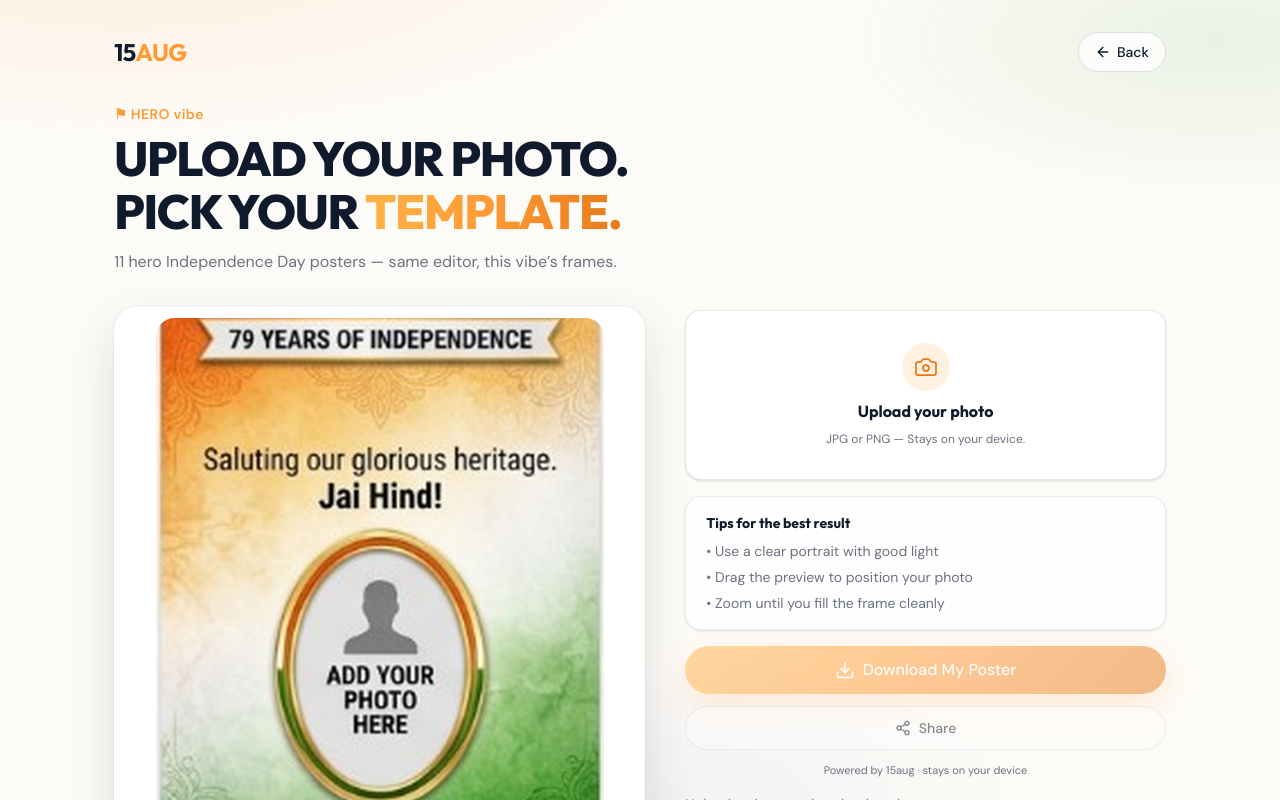
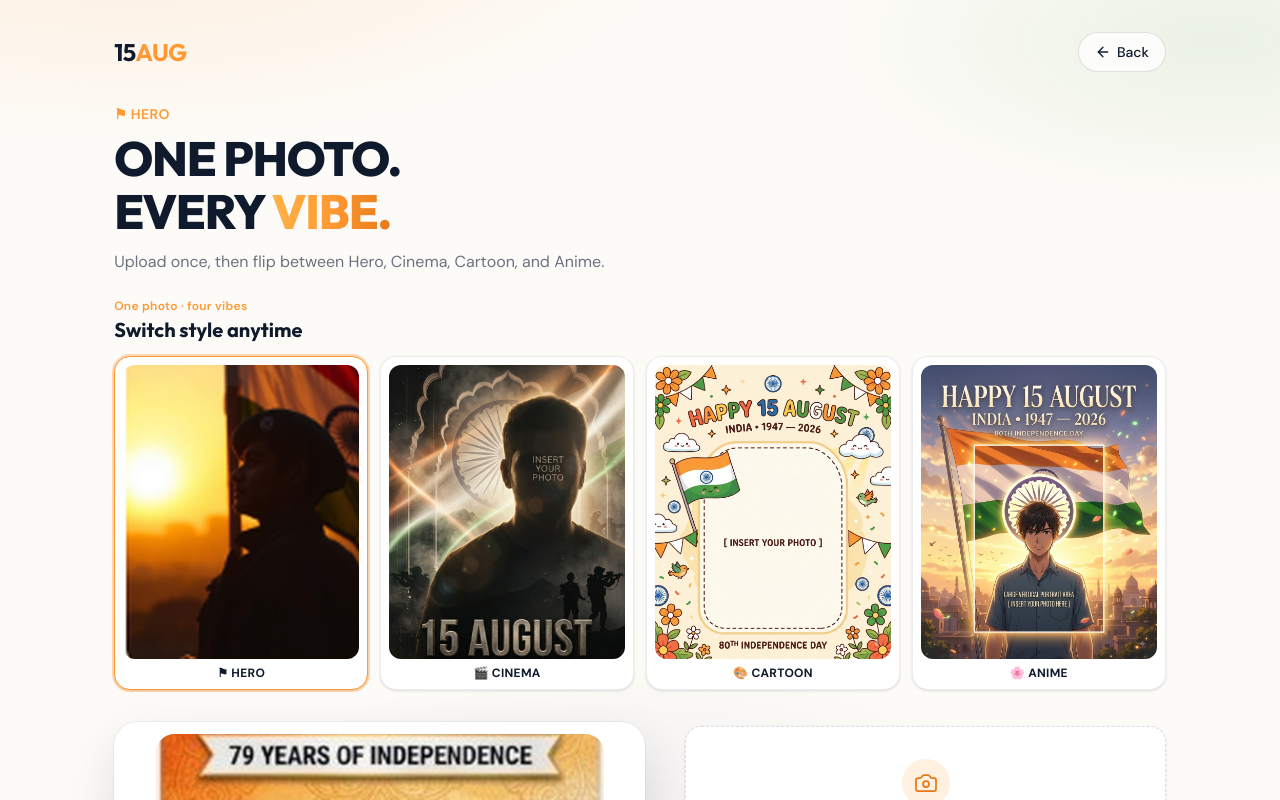
Before and after one commit to Sonukamble/photo_editors, a Next.js app: page /create in a window 1280 px wide. Shown: the top 800 px of the page. Built offline with nearby package versions, Linux system fonts and the light colour scheme.

Commit message:
added diff section

```diff
--- a/components/create/CreateStudio.tsx
+++ b/components/create/CreateStudio.tsx
@@ -7,15 +7,23 @@ import { TemplatePicker } from "@/components/create/TemplatePicker";
 import { PhotoUpload } from "@/components/create/PhotoUpload";
 import { ComposerCanvas } from "@/components/create/ComposerCanvas";
 import { DownloadButton } from "@/components/create/DownloadButton";
+import { VibeSwitcher } from "@/components/create/VibeSwitcher";
 import type { PhotoTransform } from "@/lib/compose-canvas";
+import { loadUserPhoto, saveUserPhoto } from "@/lib/user-photo";
 import {
   getTemplatesForVibe,
+  getVibe,
   resolveCreateSelection,
   type TemplateId,
   type VibeId,
 } from "@/lib/templates";
 
 const MAX_BYTES = 12 * 1024 * 1024;
+const DEFAULT_TRANSFORM: PhotoTransform = {
+  scale: 1.08,
+  offsetX: 0,
+  offsetY: 0,
+};
 
 type Props = {
   vibe?: string;
@@ -28,32 +36,40 @@ export function CreateStudio({ vibe: vibeParam, initialStyle }: Props) {
     [vibeParam, initialStyle]
   );
 
-  const vibeId = initial.vibe.id as VibeId;
-  const vibeTemplates = useMemo(
-    () => getTemplatesForVibe(vibeId),
-    [vibeId]
-  );
-
-  const [selectedId, setSelectedId] = useState<TemplateId>(initial.template.id);
+  const [vibeId, setVibeId] = useState<VibeId>(initial.vibe.id);
+  const [picked, setPicked] = useState<Partial<Record<VibeId, TemplateId>>>({
+    [initial.vibe.id]: initial.template.id,
+  });
   const [objectUrl, setObjectUrl] = useState<string | null>(null);
   const [image, setImage] = useState<HTMLImageElement | null>(null);
   const [uploadError, setUploadError] = useState<string | null>(null);
-  const [transform, setTransform] = useState<PhotoTransform>({
-    scale: 1.08,
-    offsetX: 0,
-    offsetY: 0,
-  });
+  const [transform, setTransform] = useState<PhotoTransform>(DEFAULT_TRANSFORM);
   const canvasRef = useRef<HTMLCanvasElement | null>(null);
+  const uploadedRef = useRef(false);
 
+  const vibe = getVibe(vibeId);
+  const vibeTemplates = useMemo(() => getTemplatesForVibe(vibeId), [vibeId]);
+  const selectedId =
+    picked[vibeId] ??
+    (vibeTemplates.some((t) => t.id === initial.template.id)
+      ? initial.template.id
+      : vibe.defaultTemplateId);
   const template =
     vibeTemplates.find((t) => t.id === selectedId) ?? vibeTemplates[0]!;
 
   useEffect(() => {
-    // Keep selection valid when vibe changes
-    if (!vibeTemplates.some((t) => t.id === selectedId)) {
-      setSelectedId(vibeTemplates[0]!.id);
-    }
-  }, [vibeTemplates, selectedId]);
+    let cancelled = false;
+    loadUserPhoto().then((blob) => {
+      if (!blob || cancelled || uploadedRef.current) return;
+      setObjectUrl((prev) => {
+        if (prev) URL.revokeObjectURL(prev);
+        return URL.createObjectURL(blob);
+      });
+    });
+    return () => {
+      cancelled = true;
+    };
+  }, []);
 
   useEffect(() => {
     if (!objectUrl) return;
@@ -91,13 +107,22 @@ export function CreateStudio({ vibe: vibeParam, initialStyle }: Props) {
       setUploadError("Image is too large (max 12MB).");
       return;
     }
+    uploadedRef.current = true;
     setUploadError(null);
     setImage(null);
-    setTransform({ scale: 1.08, offsetX: 0, offsetY: 0 });
+    setTransform(DEFAULT_TRANSFORM);
     setObjectUrl((prev) => {
       if (prev) URL.revokeObjectURL(prev);
       return URL.createObjectURL(file);
     });
+    void saveUserPhoto(file);
+  }
+
+  function handleVibe(next: VibeId) {
+    if (next === vibeId) return;
+    setVibeId(next);
+    setTransform(DEFAULT_TRANSFORM);
+    window.history.replaceState(null, "", `/create?vibe=${next}`);
   }
 
   const tipFace =
@@ -126,19 +151,22 @@ export function CreateStudio({ vibe: vibeParam, initialStyle }: Props) {
         </Link>
       </header>
 
-      <div className="mb-8 max-w-3xl">
+      <div className="mb-6 max-w-3xl">
         <p className="mb-2 text-sm font-semibold tracking-wide text-saffron">
-          {initial.vibe.emoji} {initial.vibe.name} vibe
+          {vibe.emoji} {vibe.name}
         </p>
         <h1 className="font-display text-[1.85rem] font-extrabold leading-[1.1] tracking-tight text-navy sm:text-4xl md:text-5xl">
-          UPLOAD YOUR PHOTO.
+          ONE PHOTO.
           <br />
-          PICK YOUR <span className="text-gradient-saffron">TEMPLATE.</span>
+          EVERY <span className="text-gradient-saffron">VIBE.</span>
         </h1>
         <p className="mt-3 text-sm text-muted sm:text-base">
-          {vibeTemplates.length} {initial.vibe.name.toLowerCase()} Independence
-          Day posters — same editor, this vibe’s frames.
+          Upload once, then flip between Hero, Cinema, Cartoon, and Anime.
         </p>
+      </div>
+
+      <div className="mb-8">
+        <VibeSwitcher value={vibeId} onChange={handleVibe} />
       </div>
 
       <div className="grid items-start gap-6 lg:grid-cols-[minmax(0,1.05fr)_minmax(0,0.95fr)] lg:gap-10">
@@ -153,7 +181,7 @@ export function CreateStudio({ vibe: vibeParam, initialStyle }: Props) {
         <div className="space-y-4 lg:pt-1">
           <PhotoUpload
             onFile={handleFile}
-            hasPhoto={Boolean(objectUrl)}
+            previewUrl={objectUrl}
             error={uploadError}
           />
 
@@ -171,7 +199,7 @@ export function CreateStudio({ vibe: vibeParam, initialStyle }: Props) {
           <DownloadButton canvasRef={canvasRef} disabled={!image} />
           {!image && (
             <p className="text-center text-sm text-muted lg:text-left">
-              Upload a photo to download or share.
+              Upload a photo once — then download any vibe.
             </p>
           )}
         </div>
@@ -180,10 +208,10 @@ export function CreateStudio({ vibe: vibeParam, initialStyle }: Props) {
       <TemplatePicker
         templates={vibeTemplates}
         selectedId={template.id}
-        title={`${initial.vibe.name} templates (${vibeTemplates.length})`}
+        title={`${vibe.name} templates (${vibeTemplates.length})`}
         onSelect={(id) => {
-          setSelectedId(id);
-          setTransform({ scale: 1.08, offsetX: 0, offsetY: 0 });
+          setPicked((prev) => ({ ...prev, [vibeId]: id }));
+          setTransform(DEFAULT_TRANSFORM);
         }}
       />
     </div>
--- a/components/create/PhotoUpload.tsx
+++ b/components/create/PhotoUpload.tsx
@@ -1,15 +1,15 @@
 "use client";
 
 import { useRef } from "react";
-import { Camera } from "lucide-react";
+import { Camera, RefreshCw } from "lucide-react";
 
 type Props = {
   onFile: (file: File) => void;
-  hasPhoto: boolean;
+  previewUrl: string | null;
   error: string | null;
 };
 
-export function PhotoUpload({ onFile, hasPhoto, error }: Props) {
+export function PhotoUpload({ onFile, previewUrl, error }: Props) {
   const inputRef = useRef<HTMLInputElement>(null);
 
   return (
@@ -25,21 +25,51 @@ export function PhotoUpload({ onFile, hasPhoto, error }: Props) {
           e.target.value = "";
         }}
       />
+
+      {previewUrl ? (
+        <div className="flex items-center gap-3 rounded-2xl border border-navy/8 bg-white px-3 py-3 shadow-sm sm:px-4">
+          <div className="relative h-16 w-16 shrink-0 overflow-hidden rounded-xl bg-ivory ring-1 ring-navy/10">
+            {/* blob: preview — native img, not next/image */}
+            <img
+              src={previewUrl}
+              alt="Your photo"
+              className="h-full w-full object-cover"
+            />
+          </div>
+          <div className="min-w-0 flex-1">
+            <p className="font-display text-sm font-bold text-navy">
+              Photo ready
+            </p>
+            <p className="mt-0.5 text-xs leading-snug text-muted">
+              Used on Hero, Cinema, Cartoon & Anime — upload once.
+            </p>
+          </div>
           <button
             type="button"
             onClick={() => inputRef.current?.click()}
-        className="flex w-full flex-col items-center justify-center gap-2 rounded-2xl border border-navy/10 bg-white px-5 py-8 text-center shadow-sm transition hover:border-saffron/40 hover:shadow-md"
+            className="inline-flex shrink-0 items-center gap-1.5 rounded-full border border-navy/12 bg-ivory px-3 py-2 text-xs font-semibold text-navy transition hover:border-saffron/40"
+          >
+            <RefreshCw className="h-3.5 w-3.5" />
+            Change
+          </button>
+        </div>
+      ) : (
+        <button
+          type="button"
+          onClick={() => inputRef.current?.click()}
+          className="flex w-full flex-col items-center justify-center gap-2 rounded-2xl border border-dashed border-navy/15 bg-white px-5 py-8 text-center shadow-sm transition hover:border-saffron/50 hover:shadow-md"
         >
           <span className="flex h-12 w-12 items-center justify-center rounded-full bg-saffron/15 text-saffron-deep">
             <Camera className="h-6 w-6" strokeWidth={1.75} />
           </span>
           <span className="font-display text-base font-bold text-navy">
-          {hasPhoto ? "Change your photo" : "Upload your photo"}
+            Upload your photo once
           </span>
-        <span className="text-xs text-muted">
-          JPG or PNG — Stays on your device.
+          <span className="max-w-[16rem] text-xs leading-snug text-muted">
+            JPG or PNG — stays on this device, then try every vibe.
           </span>
         </button>
+      )}
       {error && <p className="mt-2 text-sm text-red-600">{error}</p>}
     </div>
   );
--- /dev/null
+++ b/components/create/VibeSwitcher.tsx
@@ -0,0 +1,59 @@
+"use client";
+
+import Image from "next/image";
+import { motion } from "framer-motion";
+import { vibes, type VibeId } from "@/lib/templates";
+
+type Props = {
+  value: VibeId;
+  onChange: (id: VibeId) => void;
+};
+
+export function VibeSwitcher({ value, onChange }: Props) {
+  return (
+    <div>
+      <div className="flex items-end justify-between gap-3">
+        <div>
+          <p className="text-xs font-semibold tracking-wide text-saffron">
+            One photo · four vibes
+          </p>
+          <h2 className="font-display mt-0.5 text-lg font-bold text-navy sm:text-xl">
+            Switch style anytime
+          </h2>
+        </div>
+      </div>
+
+      <div className="mt-3 grid grid-cols-4 gap-2 sm:gap-3">
+        {vibes.map((v) => {
+          const selected = v.id === value;
+          return (
+            <motion.button
+              key={v.id}
+              type="button"
+              whileTap={{ scale: 0.97 }}
+              onClick={() => onChange(v.id)}
+              className={`overflow-hidden rounded-2xl border bg-white p-1.5 text-left shadow-sm transition sm:p-2 ${
+                selected
+                  ? "border-saffron ring-2 ring-saffron/35 shadow-md"
+                  : "border-navy/8 hover:border-navy/15"
+              }`}
+            >
+              <div className="relative aspect-[4/5] overflow-hidden rounded-xl bg-ivory">
+                <Image
+                  src={v.imageSrc}
+                  alt={v.name}
+                  fill
+                  className="object-cover"
+                  sizes="(max-width: 768px) 22vw, 140px"
+                />
+              </div>
+              <p className="mt-1.5 px-0.5 text-center text-[10px] font-bold tracking-wide text-navy sm:text-xs">
+                {v.emoji} {v.name}
+              </p>
+            </motion.button>
+          );
+        })}
+      </div>
+    </div>
+  );
+}
--- a/components/landing/StyleSelector.tsx
+++ b/components/landing/StyleSelector.tsx
@@ -19,6 +19,9 @@ export function StyleSelector() {
       >
         Choose your vibe.
       </motion.h2>
+      <p className="mx-auto mt-2 max-w-xl text-center text-sm text-muted md:mx-0 md:text-left">
+        Upload your photo once — then try Hero, Cinema, Cartoon, and Anime.
+      </p>
 
       <div className="mt-8 grid grid-cols-2 gap-4 md:grid-cols-4 md:gap-5">
         {vibes.map((v, i) => (
--- /dev/null
+++ b/lib/user-photo.ts
@@ -0,0 +1,49 @@
+const DB_NAME = "15aug-photo";
+const STORE = "files";
+const KEY = "portrait";
+
+function openDb(): Promise<IDBDatabase> {
+  return new Promise((resolve, reject) => {
+    const req = indexedDB.open(DB_NAME, 1);
+    req.onupgradeneeded = () => {
+      const db = req.result;
+      if (!db.objectStoreNames.contains(STORE)) {
+        db.createObjectStore(STORE);
+      }
+    };
+    req.onsuccess = () => resolve(req.result);
+    req.onerror = () => reject(req.error);
+  });
+}
+
+export async function saveUserPhoto(blob: Blob): Promise<void> {
+  const db = await openDb();
+  try {
+    await new Promise<void>((resolve, reject) => {
+      const tx = db.transaction(STORE, "readwrite");
+      tx.objectStore(STORE).put(blob, KEY);
+      tx.oncomplete = () => resolve();
+      tx.onerror = () => reject(tx.error);
+    });
+  } finally {
+    db.close();
+  }
+}
+
+export async function loadUserPhoto(): Promise<Blob | null> {
+  try {
+    const db = await openDb();
+    try {
+      return await new Promise<Blob | null>((resolve, reject) => {
+        const tx = db.transaction(STORE, "readonly");
+        const req = tx.objectStore(STORE).get(KEY);
+        req.onsuccess = () => resolve((req.result as Blob | undefined) ?? null);
+        req.onerror = () => reject(req.error);
+      });
+    } finally {
+      db.close();
+    }
+  } catch {
+    return null;
+  }
+}
```
Lines whose indentation alone changed are shown as unchanged.
